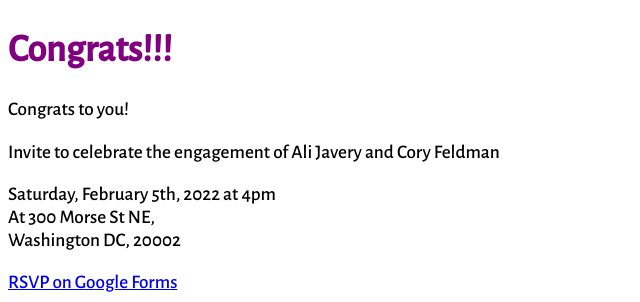
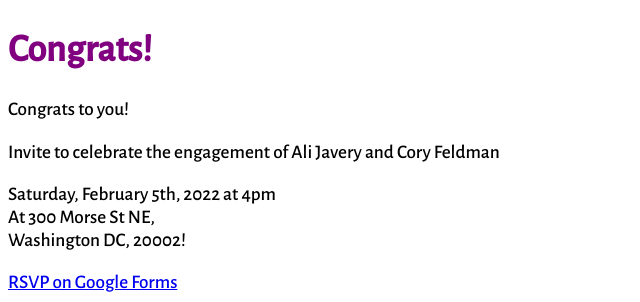
Before and after one commit to smwoll/ali-cory, a website built with Parcel: page src/index.html in a window 1280 px wide. Shown: the top 302 px of the page, 0-640 px from the left. Built offline with nearby package versions, Linux system fonts and the light colour scheme.

Commit message:
update readme, html

```diff
--- a/src/index.html
+++ b/src/index.html
@@ -8,11 +8,12 @@
         <link rel="preconnect" href="https://fonts.gstatic.com" crossorigin>
         <link href="https://fonts.googleapis.com/css2?family=Alegreya+Sans:wght@300;500&display=swap" rel="stylesheet">
         <link rel="stylesheet" href="style.css">
-        <script type="mdoule" src="index.js"></script>
+
+
     </head>
     <body>
         <div id="app">
-            <h1>Congrats!!!</h1>
+            <h1>Congrats!</h1>
             <p>Congrats to you!</p>
             <p></p>
             <div class="invite-text">
@@ -20,7 +21,7 @@
                 <p>
                     Saturday, February 5th, 2022 at 4pm<br>
                     At 300 Morse St NE,<br>
-                    Washington DC, 20002
+                    Washington DC, 20002!
                 </p>
                 <p>
                     <a href="#">RSVP on Google Forms</a>
@@ -29,5 +30,6 @@
             <img src="../img/blob-1.png" alt="">
 
         </div>
+        <script type="module" src="index.js"></script>
     </body>
 </html>
```
Also changed, not shown: README.md.
